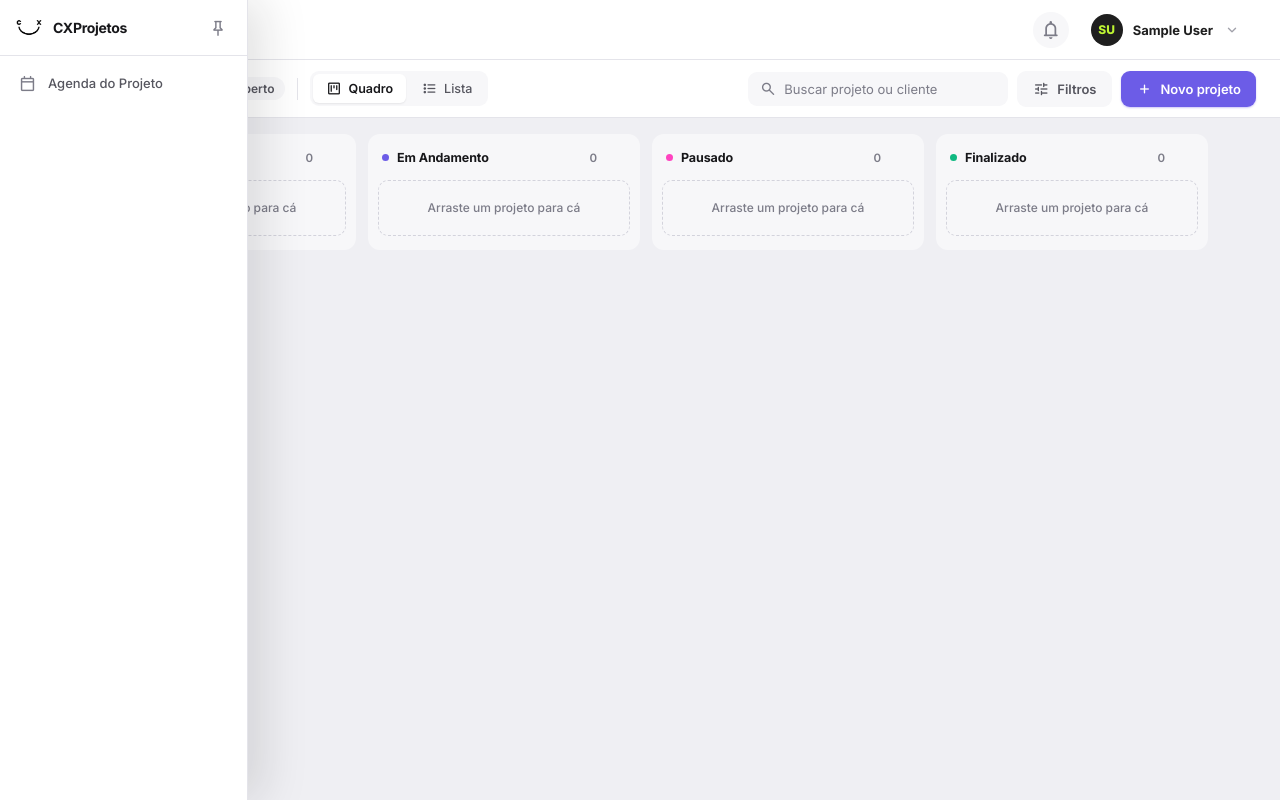
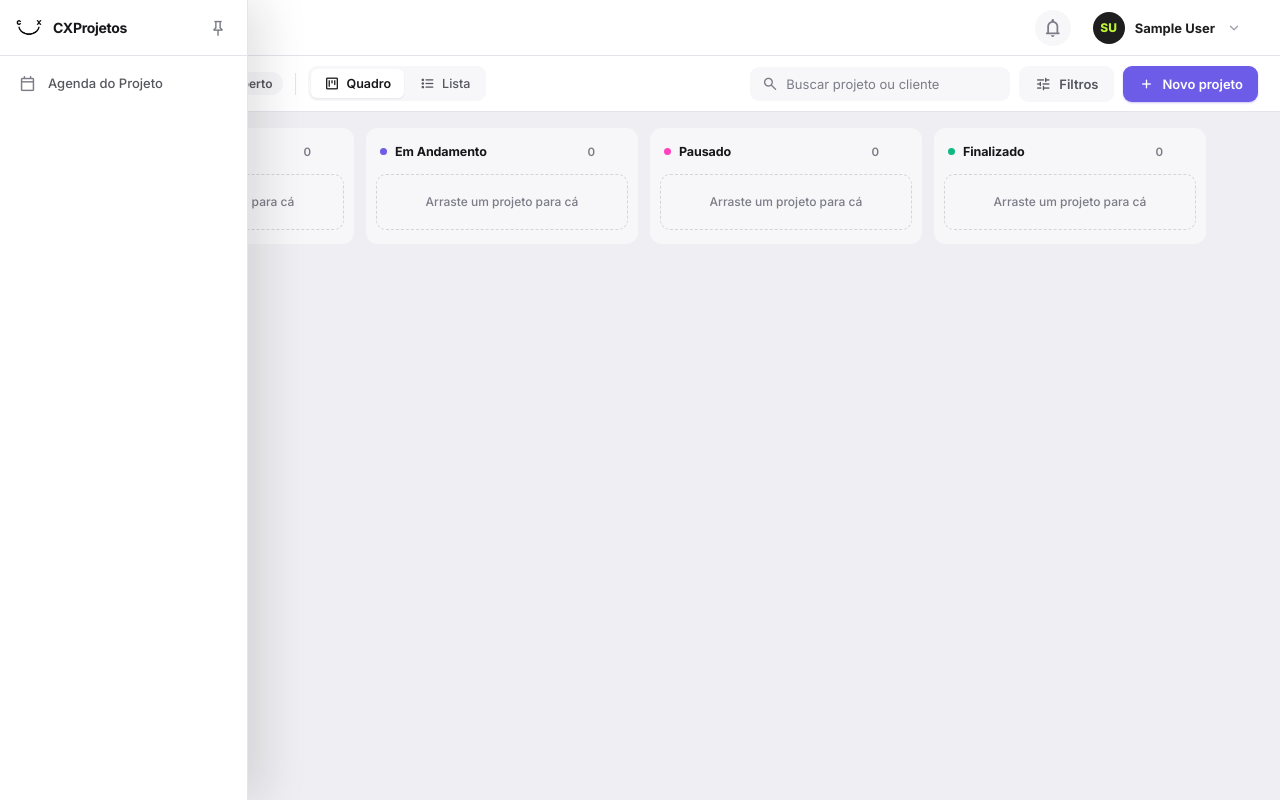
Before and after one commit to conexaocxcomercial-web/CXData-Lab, a Flask app: page /board/1 in a window 1280 px wide. Run offline with Flask 3, Linux system fonts and the light colour scheme; the visitor is signed in with stand-in values (Sample User, id 1); data that the repository does not hold is empty.

Commit message:
Update projetos.html

```diff
--- a/templates/projetos.html
+++ b/templates/projetos.html
@@ -53,11 +53,11 @@
         .num { font-family: 'IBM Plex Mono', ui-monospace, monospace; font-variant-numeric: tabular-nums; letter-spacing: -.2px; }
 
         .top-bar {
-            background: var(--papel); height: 60px; min-height: 60px; flex-shrink: 0;
-            padding: 0 24px; display: flex; justify-content: space-between;
+            background: var(--papel); height: 56px; min-height: 56px; flex-shrink: 0;
+            padding: 0 22px; display: flex; justify-content: space-between;
             align-items: center; border-bottom: 1px solid var(--linha-1); z-index: 10;
         }
-        .top-bar-logo { font-size: 18px; font-weight: 700; letter-spacing: -.4px; cursor: pointer; display: flex; align-items: center; }
+        .top-bar-logo { font-size: 17px; font-weight: 700; letter-spacing: -.4px; cursor: pointer; display: flex; align-items: center; }
         .top-bar-logo span.roxo { color: var(--primary-purple); }
         .top-bar-logo:hover { opacity: .75; }
 
@@ -91,7 +91,7 @@
         /* ===== BARRA DE COMANDO ÚNICA (substitui command-bar + view-switcher + filter-bar) ===== */
         .cmd {
             display: flex; align-items: center; gap: 12px;
-            padding: 0 24px; height: 58px; flex-shrink: 0;
+            padding: 0 22px; height: 56px; flex-shrink: 0;
             background: var(--papel); border-bottom: 1px solid var(--linha-1);
         }
         .cmd-titulo { font-size: 16px; font-weight: 650; letter-spacing: -.35px; white-space: nowrap; }
@@ -124,7 +124,7 @@
         /* ===== GAVETA DE FILTROS ===== */
         .filtros {
             display: none; align-items: center; gap: 12px; flex-wrap: wrap;
-            padding: 12px 24px; background: var(--papel); border-bottom: 1px solid var(--linha-1); flex-shrink: 0;
+            padding: 12px 22px; background: var(--papel); border-bottom: 1px solid var(--linha-1); flex-shrink: 0;
         }
         .filtros.on { display: flex; }
         .filtro-campo { display: flex; align-items: center; gap: 7px; }
@@ -141,7 +141,7 @@
         .btn-limpar:hover { background: #fdeded; color: var(--critico); }
 
         /* ===== TRILHA DO KANBAN ===== */
-        .kanban-board { display: flex; padding: 16px 24px 20px; gap: 12px; overflow-x: auto; flex-grow: 1; align-items: flex-start; }
+        .kanban-board { display: flex; padding: 16px 22px 20px; gap: 12px; overflow-x: auto; flex-grow: 1; align-items: flex-start; }
         .kanban-column { width: 272px; min-width: 272px; display: flex; flex-direction: column; max-height: 100%; background: rgba(255,255,255,.5); border-radius: var(--r-card); padding: 8px; transition: background .18s, box-shadow .18s; }
         .kanban-column.drag-over { background: var(--acao-fraco); box-shadow: inset 0 0 0 1.5px var(--acao); }
 
@@ -349,7 +349,7 @@
         }
 
         /* ===== VISÃO EM LISTA — mesmo sistema do quadro ===== */
-        .list-view-container { padding: 12px 24px 28px; flex-grow: 1; overflow-y: auto; display: none; }
+        .list-view-container { padding: 12px 22px 28px; flex-grow: 1; overflow-y: auto; display: none; }
         .list-table { width: 100%; border-collapse: separate; border-spacing: 0 6px; min-width: 940px; }
         .list-table thead th {
             position: sticky; top: 0; z-index: 2; background: var(--bg-board);
@@ -634,10 +634,7 @@
     <div id="toastContainer" class="toast-container"></div>
 
     <div class="top-bar">
-        <div class="top-bar-logo" onclick="window.location.href='/'">
-            <span class="material-symbols-rounded" style="margin-right: 8px; font-size: 22px;">arrow_back</span>
-            CX<span class="roxo" style="margin-left: 5px;">Projetos</span>
-        </div>
+        <div class="top-bar-logo" onclick="window.location.href='/'">CX<span class="roxo">Projetos</span></div>
 
         <div style="display: flex; align-items: center; gap: 15px;">
             <div class="bell-container" onclick="toggleDropdownNotificacoes()" title="Notificações Pendentes">
```
